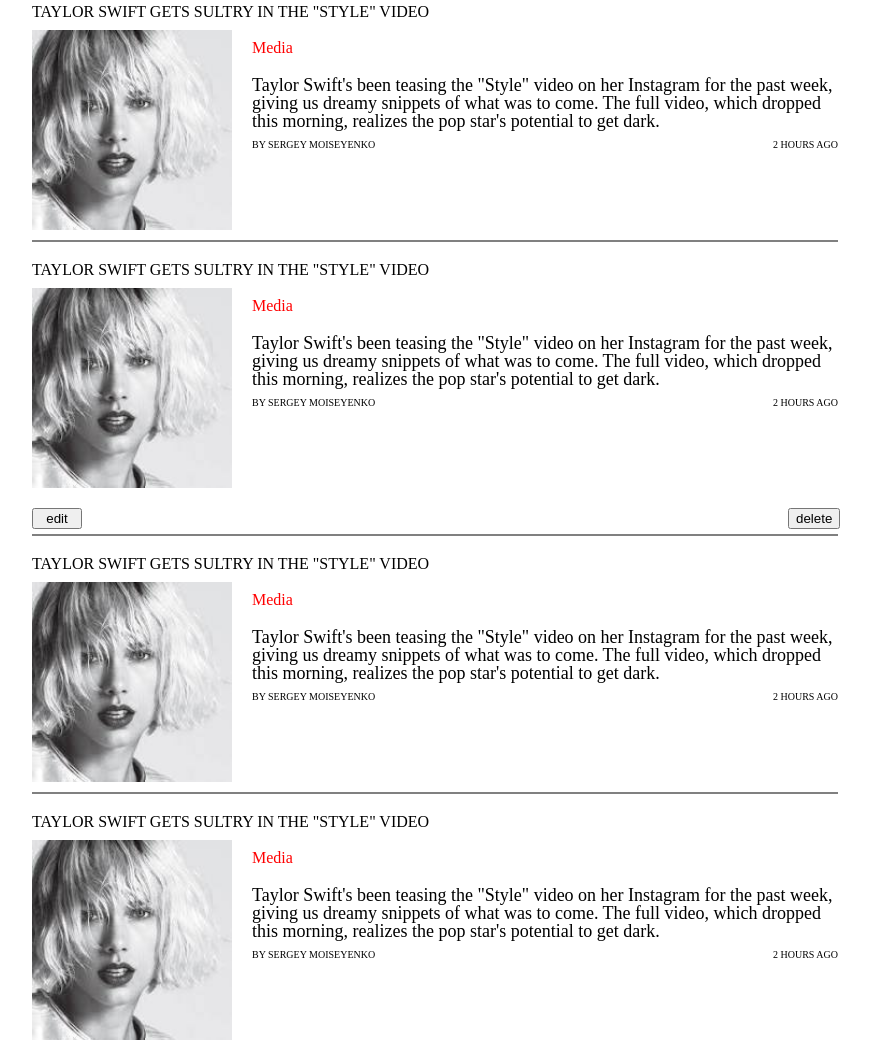
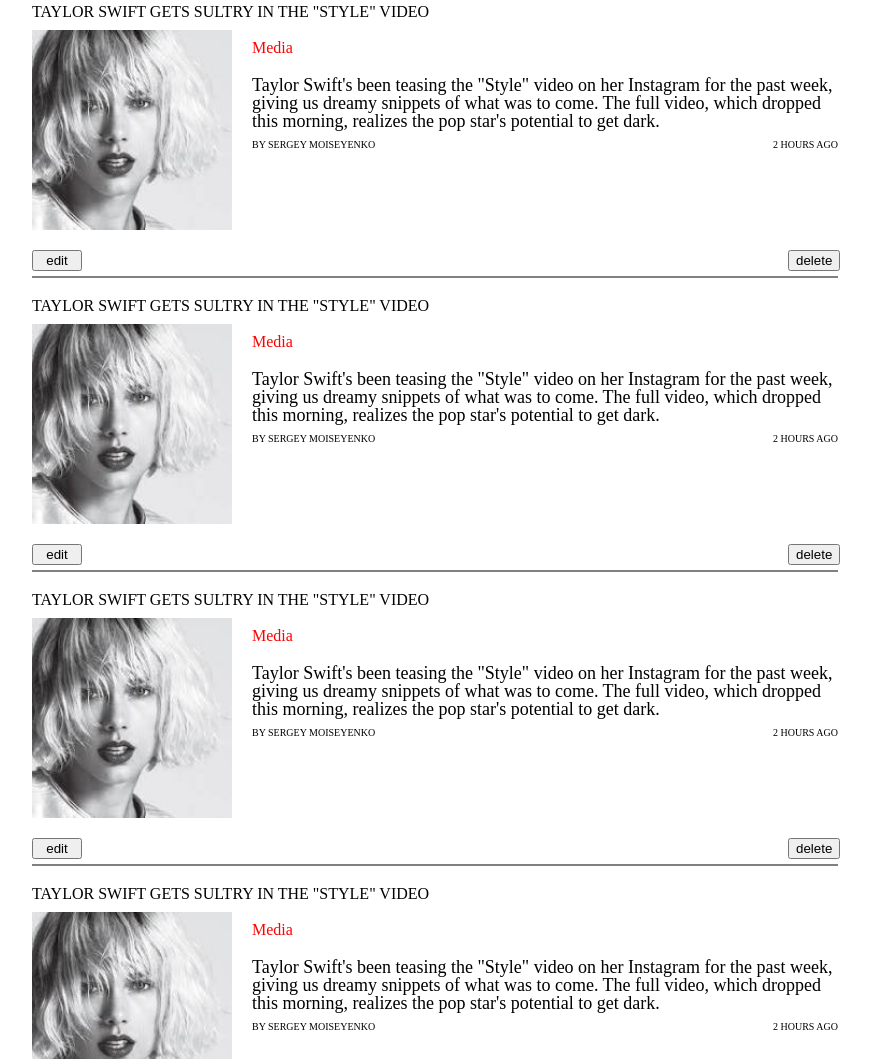
Before and after one commit to sergey-moiseyenko/news-portal, a plain HTML site: page UI/html/index.html in a window 1280 px wide. Shown: the part 920-1979 px from the top of the page, without its empty margins (205-1076 px from the left). Drawn offline with Linux system fonts and the light colour scheme.

Commit message:
bug fixed : added edit-news and delete-news buttons to one news

```diff
--- a/UI/html/index.html
+++ b/UI/html/index.html
@@ -142,7 +142,17 @@
                     <div class="news-date">
                         <span>2 HOURS AGO</span>
                     </div>
+
                     <div class="clear"></div>
+
+                    <div class="edit-news-button">
+                        <input type="button" value="edit"/>
+                    </div>
+
+                    <div class="delete-news-button">
+                        <input type="button" value="delete"/>
+                    </div>
+
                 </div>
 
                 <div class="news">
@@ -195,7 +205,16 @@
                     <div class="news-date">
                         <span>2 HOURS AGO</span>
                     </div>
+
                     <div class="clear"></div>
+
+                    <div class="edit-news-button">
+                        <input type="button" value="edit"/>
+                    </div>
+
+                    <div class="delete-news-button">
+                        <input type="button" value="delete"/>
+                    </div>
                 </div>
 
                 <div class="news">
@@ -279,6 +298,7 @@
                     <div class="news-date">
                         <span>2 HOURS AGO</span>
                     </div>
+
                     <div class="clear"></div>
 
                     <div class="edit-news-button">
```
